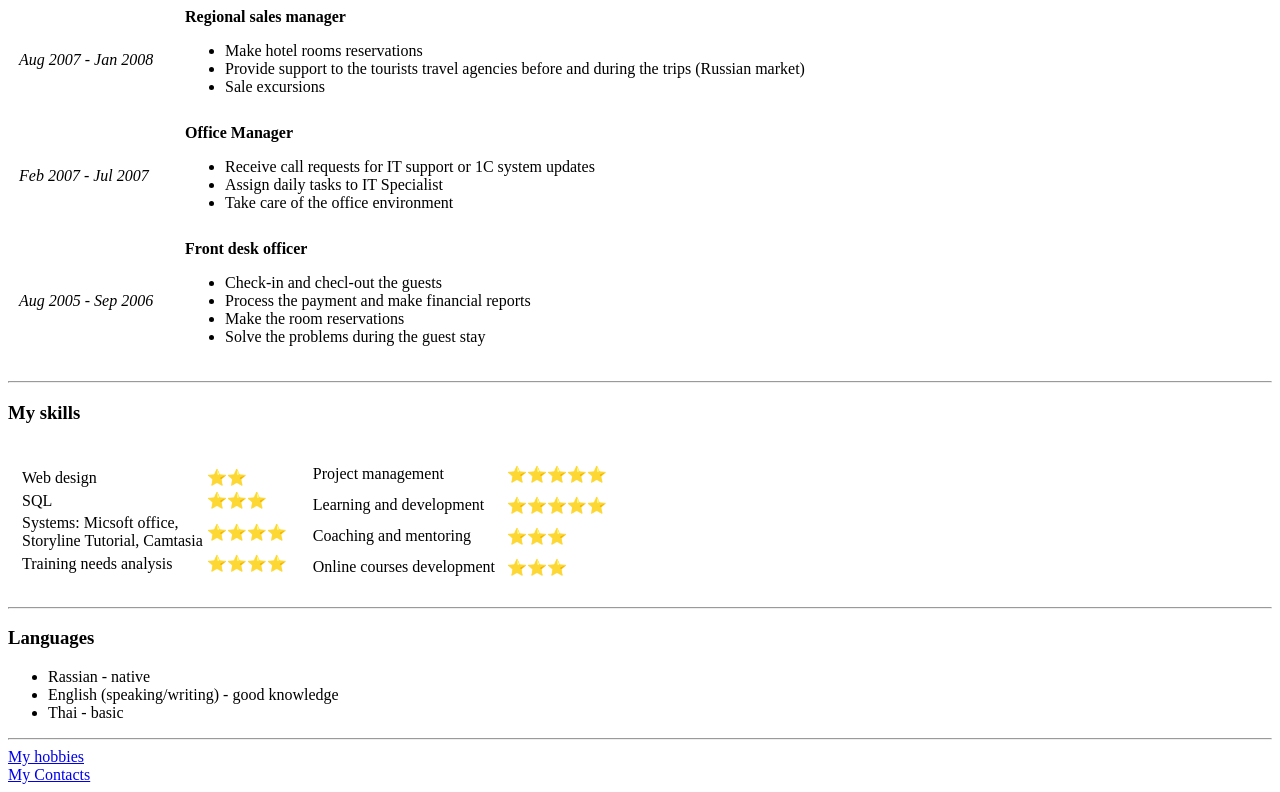
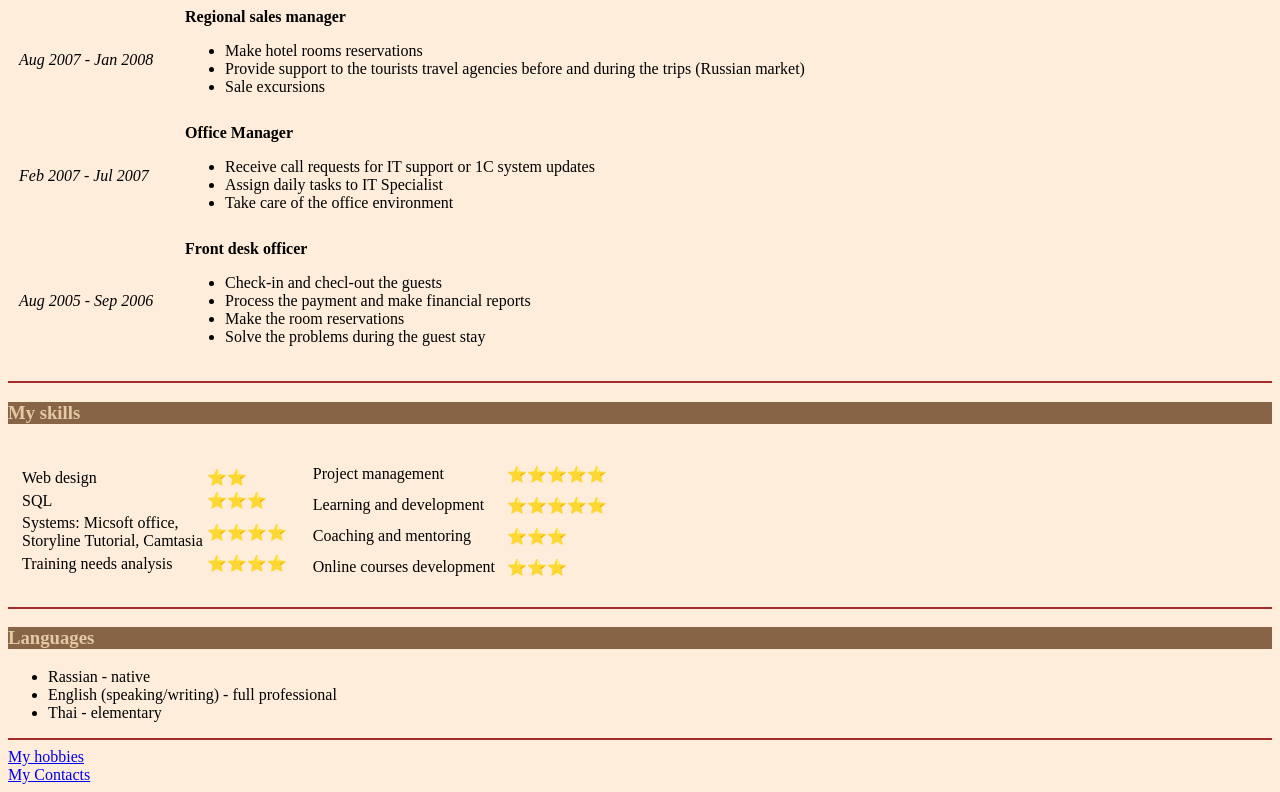
Before and after one commit to AnnaPavlova22/cv, a plain HTML site: page index.html in a window 1280 px wide. Shown: the part 1350-2142 px from the top of the page. Drawn offline with Linux system fonts and the light colour scheme.

Commit message:
Stype update
Added css colors

```diff
--- a/index.html
+++ b/index.html
@@ -4,6 +4,7 @@
 <head>
   <meta charset="utf-8">
   <title>Anna Pavlova CV</title>
+  <link rel="stylesheet" href="css/styles.css">
 </head>
 
 <body>
@@ -203,8 +204,8 @@
   <h3>Languages</h3>
   <ul>
     <li>Rassian - native</li>
-    <li>English (speaking/writing) - good knowledge</li>
-    <li>Thai - basic</li>
+    <li>English (speaking/writing) - full professional</li>
+    <li>Thai - elementary</li>
   </ul>
 
   <hr>
```
